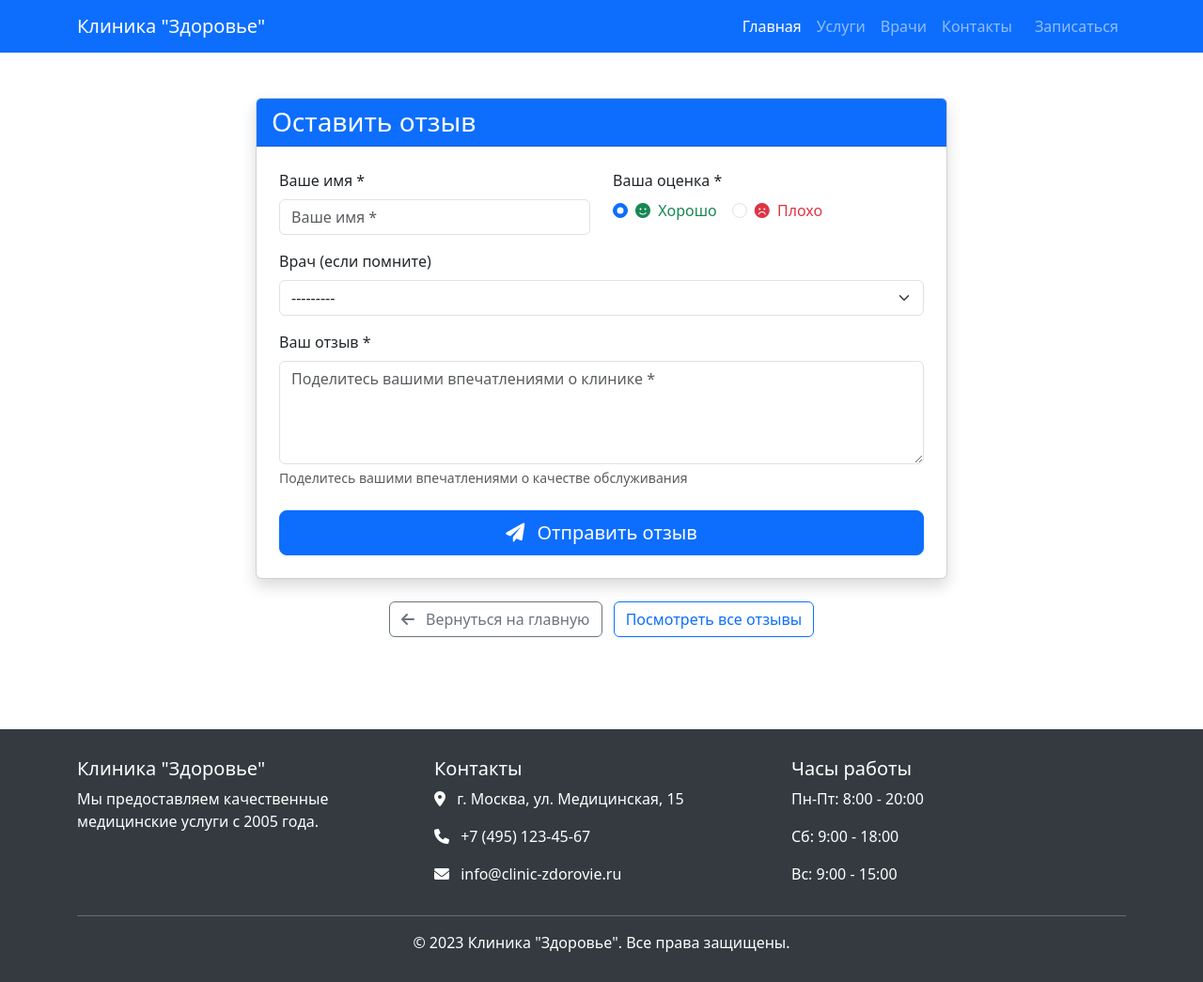
After one commit to Kirill863/diplom_clinic, a Django app: page /testimonials/add/ in a window 1280 px wide. The commit adds this page. Shown: the whole page at 94% size. Run offline with Django 5.2, Linux system fonts and the light colour scheme; data comes from the database, SQL or seed files in the repository; both versions use the stored data as it was after the commit.

Commit message:
d_создал динамическое наполнение отзывов

```diff
--- a/clinic/urls.py
+++ b/clinic/urls.py
@@ -2,7 +2,7 @@ from django.contrib import admin
 from django.conf.urls.static import static
 from django.urls import path
 from clinic import settings
-from core.views import appointment_success, home, appointment_view
+from core.views import appointment_success, home, appointment_view, add_testimonial, all_testimonials
 
 
 urlpatterns = [
@@ -10,6 +10,8 @@ urlpatterns = [
     path('', home, name='home'),
     path('appointment/', appointment_view, name='appointment'),
     path('appointment/success/', appointment_success, name='appointment_success'),
+    path('testimonials/add/', add_testimonial, name='add_testimonial'),
+    path('testimonials/all/', all_testimonials, name='all_testimonials'),
 
 
 ] + static(settings.MEDIA_URL, document_root=settings.MEDIA_ROOT)
--- a/core/forms.py
+++ b/core/forms.py
@@ -2,6 +2,7 @@ import datetime
 from django import forms
 from .models import Doctor
 from django.core.validators import RegexValidator
+from .models import Testimonial
 
 class AppointmentForm(forms.Form):
     name = forms.CharField(
@@ -54,3 +55,33 @@ class AppointmentForm(forms.Form):
             'placeholder': 'Сообщение (необязательно)'
         })
     )
+
+
+
+
+class TestimonialForm(forms.ModelForm):
+    class Meta:
+        model = Testimonial
+        fields = ['name', 'doctor', 'message', 'rating']
+        widgets = {
+            'name': forms.TextInput(attrs={
+                'class': 'form-control',
+                'placeholder': 'Ваше имя *'
+            }),
+            'doctor': forms.Select(attrs={
+                'class': 'form-select',
+                'placeholder': 'Выберите врача'
+            }),
+            'message': forms.Textarea(attrs={
+                'class': 'form-control',
+                'rows': 4,
+                'placeholder': 'Поделитесь вашими впечатлениями о клинике *'
+            }),
+            'rating': forms.RadioSelect(attrs={
+                'class': 'form-check-input'
+            })
+        }
+
+    def __init__(self, *args, **kwargs):
+        super().__init__(*args, **kwargs)
+        self.fields['rating'].empty_label = None
--- a/core/models.py
+++ b/core/models.py
@@ -1,4 +1,6 @@
 from django.db import models
+from django.db import models
+from django.core.validators import MinValueValidator, MaxValueValidator
 
 class Service(models.Model):
     title = models.CharField(max_length=200)
@@ -42,3 +44,37 @@ class Appointment(models.Model):
 
     def __str__(self):
         return f'{self.name} - {self.doctor} ({self.date})'
+
+
+
+class Testimonial(models.Model):
+    RATING_CHOICES = [
+        ('good', 'Хорошо'),
+        ('bad', 'Плохо'),
+    ]
+
+    name = models.CharField(max_length=100, verbose_name="Имя пациента")
+    doctor = models.ForeignKey(Doctor, on_delete=models.CASCADE, verbose_name='Врач')
+    message = models.TextField(verbose_name="Текст отзыва")
+    rating = models.CharField(
+        max_length=10,
+        choices=RATING_CHOICES,
+        default='good',
+        verbose_name="Оценка"
+    )
+    created_at = models.DateTimeField(auto_now_add=True, verbose_name="Дата создания")
+    is_approved = models.BooleanField(default=False, verbose_name="Одобрено")
+
+    class Meta:
+        verbose_name = "Отзыв"
+        verbose_name_plural = "Отзывы"
+        ordering = ['-created_at']
+
+    def __str__(self):
+        return f"Отзыв от {self.name}"
+
+    def get_rating_display_class(self):
+        return 'success' if self.rating == 'good' else 'danger'
+
+    def get_rating_icon(self):
+        return 'fa-smile' if self.rating == 'good' else 'fa-frown'
--- /dev/null
+++ b/core/templates/core/add_testimonial.html
@@ -0,0 +1,103 @@
+{% extends 'core/base.html' %}
+{% load static %}
+
+{% block title %}Оставить отзыв - Медицинская Клиника{% endblock %}
+
+{% block content %}
+<div class="container py-5">
+    <div class="row justify-content-center">
+        <div class="col-lg-8">
+            <div class="card shadow">
+                <div class="card-header bg-primary text-white">
+                    <h3 class="mb-0">Оставить отзыв</h3>
+                </div>
+                <div class="card-body p-4">
+                    {% if messages %}
+                        {% for message in messages %}
+                        <div class="alert alert-{{ message.tags }} alert-dismissible fade show" role="alert">
+                            {{ message }}
+                            <button type="button" class="btn-close" data-bs-dismiss="alert"></button>
+                        </div>
+                        {% endfor %}
+                    {% endif %}
+
+                    <form method="post">
+                        {% csrf_token %}
+
+                        <div class="row">
+                            <div class="col-md-6 mb-3">
+                                <label for="{{ form.name.id_for_label }}" class="form-label">
+                                    Ваше имя *
+                                </label>
+                                {{ form.name }}
+                                {% if form.name.errors %}
+                                    <div class="text-danger small mt-1">{{ form.name.errors.0 }}</div>
+                                {% endif %}
+                            </div>
+
+                            <div class="col-md-6 mb-3">
+                                <label class="form-label">Ваша оценка *</label>
+                                <div class="d-flex gap-3">
+                                    <div class="form-check">
+                                        <input class="form-check-input" type="radio" name="rating" id="rating_good" value="good" checked>
+                                        <label class="form-check-label text-success" for="rating_good">
+                                            <i class="fas fa-smile me-1"></i> Хорошо
+                                        </label>
+                                    </div>
+                                    <div class="form-check">
+                                        <input class="form-check-input" type="radio" name="rating" id="rating_bad" value="bad">
+                                        <label class="form-check-label text-danger" for="rating_bad">
+                                            <i class="fas fa-frown me-1"></i> Плохо
+                                        </label>
+                                    </div>
+                                </div>
+                                {% if form.rating.errors %}
+                                    <div class="text-danger small mt-1">{{ form.rating.errors.0 }}</div>
+                                {% endif %}
+                            </div>
+                        </div> <!-- Закрываем div.row -->
+
+                        <div class="mb-3">
+                            <label for="{{ form.doctor.id_for_label }}" class="form-label">
+                                Врач (если помните)
+                            </label>
+                            {{ form.doctor }}
+                            {% if form.doctor.errors %}
+                                <div class="text-danger small mt-1">{{ form.doctor.errors.0 }}</div>
+                            {% endif %}
+                        </div>
+
+                        <div class="mb-4">
+                            <label for="{{ form.message.id_for_label }}" class="form-label">
+                                Ваш отзыв *
+                            </label>
+                            {{ form.message }}
+                            {% if form.message.errors %}
+                                <div class="text-danger small mt-1">{{ form.message.errors.0 }}</div>
+                            {% endif %}
+                            <div class="form-text">Поделитесь вашими впечатлениями о качестве обслуживания</div>
+                        </div>
+
+                        <div class="d-grid">
+                            <button type="submit" class="btn btn-primary btn-lg">
+                                <i class="fas fa-paper-plane me-2"></i>
+                                Отправить отзыв
+                            </button>
+                        </div>
+                    </form>
+                </div>
+            </div>
+
+            <div class="text-center mt-4">
+                <a href="{% url 'home' %}" class="btn btn-outline-secondary">
+                    <i class="fas fa-arrow-left me-2"></i>
+                    Вернуться на главную
+                </a>
+                <a href="{% url 'all_testimonials' %}" class="btn btn-outline-primary ms-2">
+                    Посмотреть все отзывы
+                </a>
+            </div>
+        </div>
+    </div>
+</div>
+{% endblock %}
--- a/core/views.py
+++ b/core/views.py
@@ -1,23 +1,30 @@
 from django.shortcuts import render, redirect
-from core.models import Service, Doctor  # если используете модели
-from .forms import AppointmentForm
 from django.contrib import messages
-from .models import Appointment
+from .models import Service, Doctor, Testimonial, Appointment
+from .forms import AppointmentForm, TestimonialForm
 
 def home(request):
+    """Главная страница с услугами, врачами и отзывами"""
+    # Получаем услуги
     services = Service.objects.all()
+
+    # Получаем врачей
     doctors = Doctor.objects.all()
 
+    # Получаем одобренные отзывы
+    testimonials = Testimonial.objects.filter(
+        is_approved=True
+    ).order_by('-created_at')[:6]
+
     context = {
-    'services': services,
-    'doctors': doctors,
+        'services': services,
+        'doctors': doctors,
+        'testimonials': testimonials,
     }
-    return render(request, 'core\index.html', context)
-
-
-
+    return render(request, 'core/index.html', context)
 
 def appointment_view(request):
+    """Страница записи на прием"""
     if request.method == 'POST':
         form = AppointmentForm(request.POST)
         if form.is_valid():
@@ -37,4 +44,36 @@ def appointment_view(request):
     return render(request, 'core/appointment.html', {'form': form})
 
 def appointment_success(request):
+    """Страница успешной записи"""
     return render(request, 'core/appointment_success.html')
+
+def add_testimonial(request):
+    """Отдельная страница для добавления отзыва"""
+    if request.method == 'POST':
+        form = TestimonialForm(request.POST)
+        if form.is_valid():
+            testimonial = form.save(commit=False)
+            testimonial.is_approved = False  # Требует модерации
+            testimonial.save()
+
+            messages.success(
+                request,
+                'Спасибо за ваш отзыв! Он появится на сайте после проверки администратором.'
+            )
+            return redirect('add_testimonial')  # Исправлено: убрал 'core/'
+    else:
+        form = TestimonialForm()
+
+    context = {
+        'form': form,
+    }
+    return render(request, 'core/add_testimonial.html', context)
+
+def all_testimonials(request):
+    """Страница со всеми отзывами"""
+    testimonials = Testimonial.objects.filter(is_approved=True).order_by('-created_at')
+
+    context = {
+        'testimonials': testimonials,
+    }
+    return render(request, 'core/all_testimonials.html', context)
```
Also changed, not shown: core/admin.py (+25 -1 lines), core/templates/core/index.html (+54 -39 lines), core/migrations/0006_alter_service_options_testimonial.py (added), core/migrations/0007_alter_testimonial_rating.py (added), db.sqlite3.
